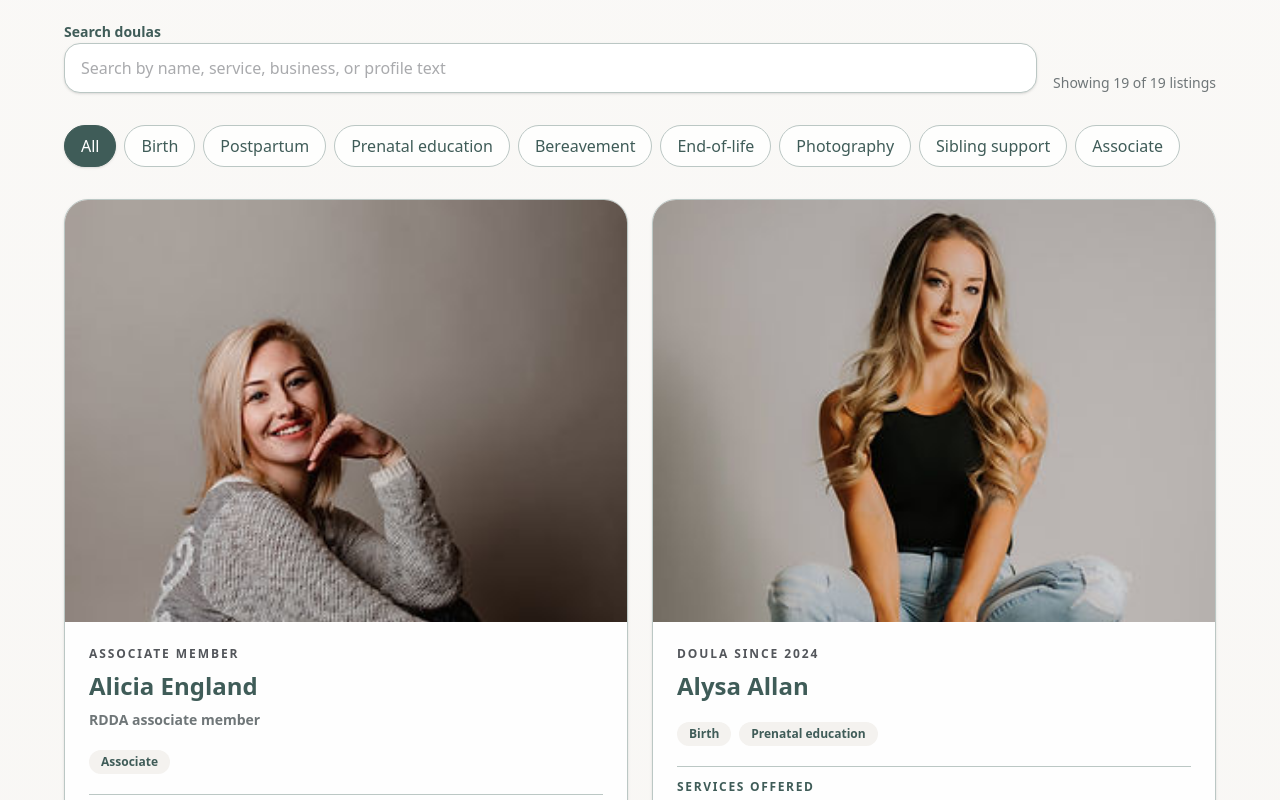
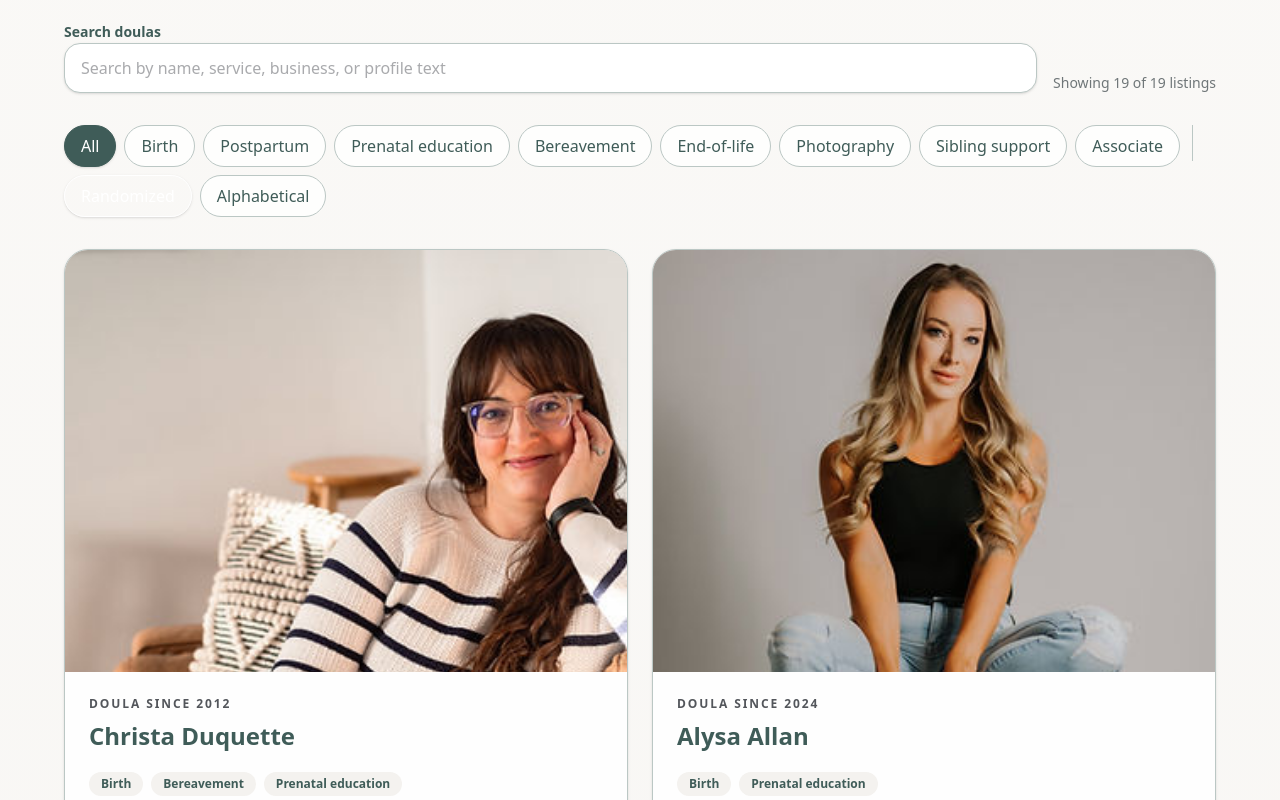
Before and after one commit to hickdwayne-rdp/rdda-platform, a Next.js app in the folder repo/: page /doulas in a window 1280 px wide. Shown: the part 1140-1940 px from the top of the page. Built offline with nearby package versions, Linux system fonts and the light colour scheme.

Commit message:
Add doula directory random and alphabetical ordering

```diff
--- a/repo/src/app/doulas/DoulaDirectory.tsx
+++ b/repo/src/app/doulas/DoulaDirectory.tsx
@@ -1,7 +1,7 @@
 "use client";
 
 import Image from "next/image";
-import { useMemo, useState } from "react";
+import { useEffect, useMemo, useState } from "react";
 
 export type DoulaDirectoryProfile = {
   name: string;
@@ -30,7 +30,33 @@ const filters = [
   "Associate",
 ];
 
+const sortOptions = [
+  { label: "Randomized", value: "random" },
+  { label: "Alphabetical", value: "alphabetical" },
+] as const;
+
+type SortMode = (typeof sortOptions)[number]["value"];
+
 const normalize = (value: string) => value.toLowerCase().trim();
+
+const sortProfilesAlphabetically = (profiles: DoulaDirectoryProfile[]) =>
+  [...profiles].sort((firstProfile, secondProfile) =>
+    firstProfile.name.localeCompare(secondProfile.name),
+  );
+
+const shuffleProfiles = (profiles: DoulaDirectoryProfile[]) => {
+  const shuffledProfiles = [...profiles];
+
+  for (let index = shuffledProfiles.length - 1; index > 0; index -= 1) {
+    const swapIndex = Math.floor(Math.random() * (index + 1));
+    [shuffledProfiles[index], shuffledProfiles[swapIndex]] = [
+      shuffledProfiles[swapIndex],
+      shuffledProfiles[index],
+    ];
+  }
+
+  return shuffledProfiles;
+};
 
 const getProfileImageZoom = (profile: DoulaDirectoryProfile) => {
   if (profile.imageZoom) {
@@ -71,11 +97,25 @@ function ProfileDetail({ label, value }: ProfileDetailProps) {
 export function DoulaDirectory({ profiles }: { profiles: DoulaDirectoryProfile[] }) {
   const [query, setQuery] = useState("");
   const [activeFilter, setActiveFilter] = useState("All");
+  const [sortMode, setSortMode] = useState<SortMode>("random");
+  const [randomizedProfiles, setRandomizedProfiles] = useState(profiles);
+
+  useEffect(() => {
+    setRandomizedProfiles(shuffleProfiles(profiles));
+  }, [profiles]);
+
+  const orderedProfiles = useMemo(() => {
+    if (sortMode === "alphabetical") {
+      return sortProfilesAlphabetically(profiles);
+    }
+
+    return randomizedProfiles;
+  }, [profiles, randomizedProfiles, sortMode]);
 
   const filteredProfiles = useMemo(() => {
     const normalizedQuery = normalize(query);
 
-    return profiles.filter((profile) => {
+    return orderedProfiles.filter((profile) => {
       const filterMatches =
         activeFilter === "All" || profile.categories.includes(activeFilter);
 
@@ -94,7 +134,7 @@ export function DoulaDirectory({ profiles }: { profiles: DoulaDirectoryProfile[]
 
       return filterMatches && searchableText.includes(normalizedQuery);
     });
-  }, [activeFilter, query, profiles]);
+  }, [activeFilter, orderedProfiles, query]);
 
   return (
     <div className="space-y-8">
@@ -128,6 +168,21 @@ export function DoulaDirectory({ profiles }: { profiles: DoulaDirectoryProfile[]
             }`}
           >
             {filter}
+          </button>
+        ))}
+        <span className="mx-1 hidden h-9 w-px bg-[var(--border)] sm:block" />
+        {sortOptions.map((option) => (
+          <button
+            key={option.value}
+            type="button"
+            onClick={() => setSortMode(option.value)}
+            className={`rounded-full border px-4 py-2 text-sm font-semibold transition ${
+              sortMode === option.value
+                ? "border-secondary bg-secondary text-white shadow-sm"
+                : "border-[var(--border)] bg-white/80 text-primary hover:border-secondary"
+            }`}
+          >
+            {option.label}
           </button>
         ))}
       </div>
```
